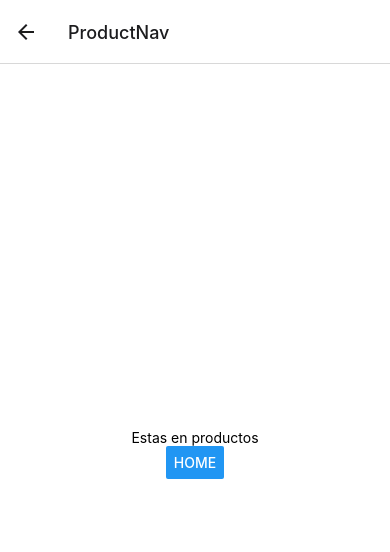
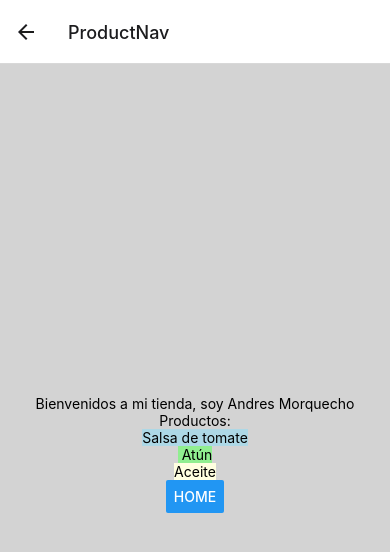
Before and after one commit to viviVaca/Estudiante2, a React Native app: screen /ProductNav in a window 390 px wide. Shown: the top 552 px of the page. Built offline with nearby package versions, Linux system fonts and the light colour scheme.

Commit message:
Cambios en productosNav | Estudiante 1

```diff
--- a/app/screens/Product.js
+++ b/app/screens/Product.js
@@ -2,7 +2,13 @@ import {View, Text, StyleSheet, Button} from 'react-native'
 
 export const Product = ({navigation}) =>{
     return <View style={styles.container}>
-        <Text>Estas en productos</Text>
+        <Text>Bienvenidos a mi tienda, soy Andres Morquecho</Text>
+
+        <Text>Productos:</Text>
+        <Text style={styles.producto1}>Salsa de tomate</Text>
+        <Text style={styles.producto2}> Atún</Text>
+        <Text style={styles.producto3}>Aceite</Text>
+
         <Button
             title='HOME'
             onPress={()=>{
@@ -16,8 +22,21 @@ export const Product = ({navigation}) =>{
 const styles = StyleSheet.create({
     container: {
       flex: 1,
-      backgroundColor: '#fff',
+      backgroundColor: 'lightgray',
       alignItems: 'center',
-      justifyContent: 'center',
+      justifyContent: 'center'
     },
+
+    producto1:{
+        backgroundColor : 'lightblue'
+    },
+
+    producto2:{
+        backgroundColor : 'lightgreen'
+    },
+
+    producto3:{
+        backgroundColor : 'lightyellow'
+    }
+
   });
```
